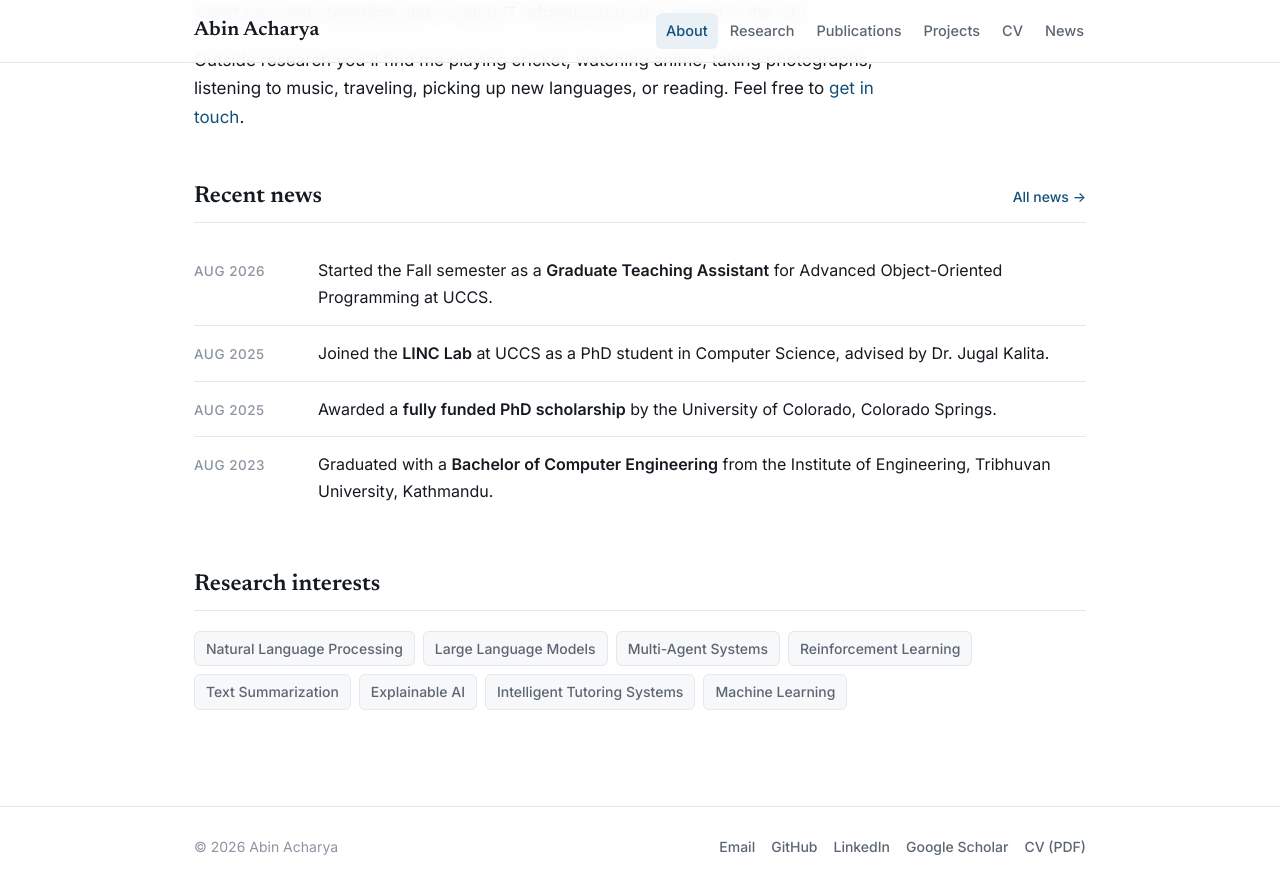
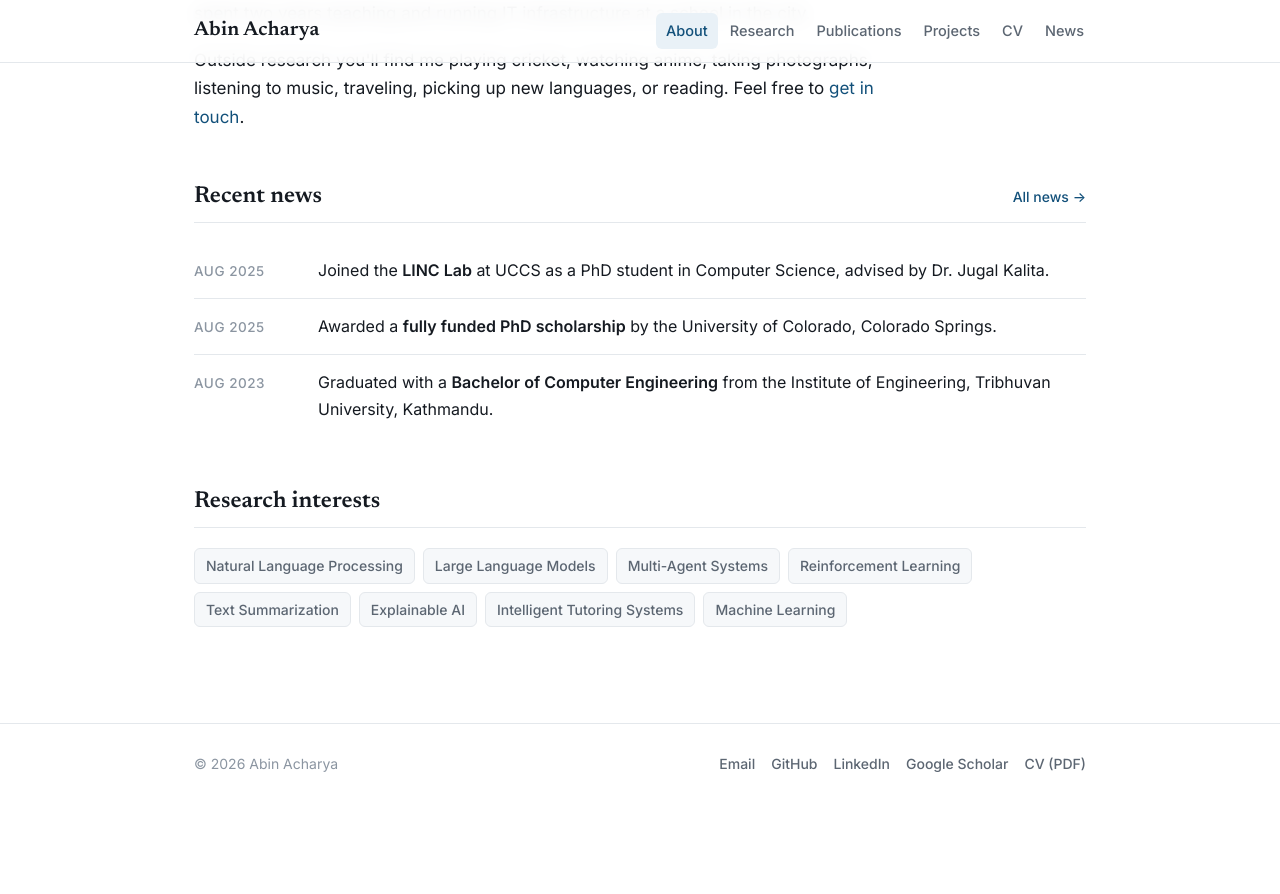
Before and after one commit to Abin-coder/abinacharya.github.io, a Jekyll site: the page built from index.html, in a window 1280 px wide and 900 px high, scrolled down 708 px. Shown: the top 894 px of the window. Built offline with Jekyll 4.4.1, drawn with Linux system fonts in a browser that asks for light colours; after the commit the page ends 1528 px from its top, so only the background shows below that.

```diff
--- a/_data/news.yml
+++ b/_data/news.yml
@@ -1,10 +1,6 @@
 # Newest first. Add a new item by copying the three lines below to the top.
 # `text` accepts Markdown, so **bold** and [links](https://example.com) work.
 
-- date: Aug 2026
-  text: >-
-    Started the Fall semester as a **Graduate Teaching Assistant** for
-    Advanced Object-Oriented Programming at UCCS.
 
 - date: Aug 2025
   text: >-
```
